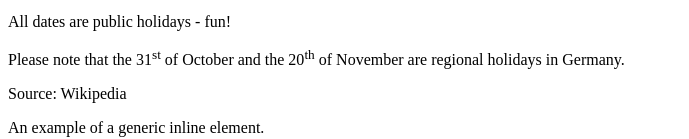
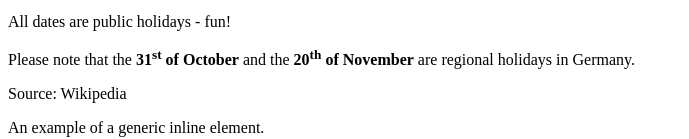
Before and after one commit to zara-rad/Semantic-inline-HTML, a website: page index.html in a window 1280 px wide. Shown: the part 197-336 px from the top of the page, without its empty margins (0-689 px from the left). Drawn offline with Linux system fonts and the light colour scheme.

Commit message:
task2 completed

```diff
--- a/index.html
+++ b/index.html
@@ -22,7 +22,7 @@
       <p class="holidays">All dates are public holidays - fun!</p>
 
       <p class="note">
-        Please note that the 31<sup>st</sup> of October and the 20<sup>th</sup> of November are
+        Please note that the <strong>31<sup>st</sup> of October</strong>  and the <strong>20<sup>th</sup> of November</strong> are
         regional holidays in Germany.
       </p>
     </main>
```
